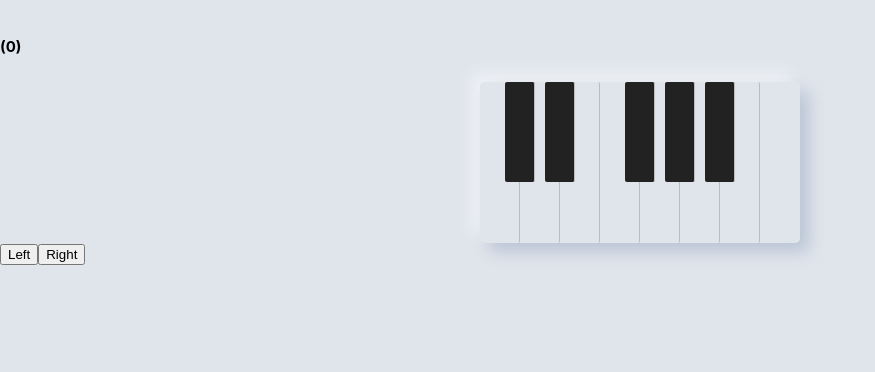
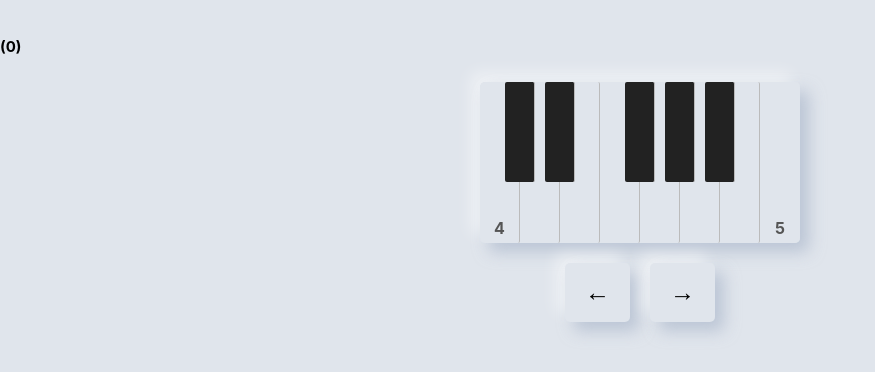
Before and after one commit to sigtot/pitch-recorder, a React (Create React App) app in the folder frontend/: page /guess in a window 1280 px wide. Shown: the top 372 px of the page, without its empty margins (0-875 px from the left). Built offline with nearby package versions, Linux system fonts and the light colour scheme.

Commit message:
Add octave indicators on C-keys

```diff
--- a/frontend/src/components/KeyInput.js
+++ b/frontend/src/components/KeyInput.js
@@ -2,7 +2,7 @@ import React from 'react';
 import WhiteKey from './WhiteKey'
 import BlackKey from "./BlackKey";
 import styled from 'styled-components';
-import {getC, relKeyNum, numOctaves} from "../piano";
+import {getC, relKeyNum, numOctaves, keyMap, octaveLength} from "../piano";
 
 const Piano = styled.div`
     box-shadow: 9px 9px 16px rgb(163,177,198,0.6), -9px -9px 16px  rgba(255,255,255, 0.5);
@@ -15,9 +15,28 @@ const FlexDiv = styled.div`
     display: flex;
 `;
 
-const PianoContainer = styled.div`
+const FlexCenter = styled.div`
     display: flex;
     justify-content: center;
+`;
+
+const ButtonContainer = styled(FlexCenter)`
+    margin-top: 20px;
+`;
+
+const NiceButton = styled.button`
+    box-shadow: 9px 9px 16px rgb(163,177,198,0.6), -9px -9px 16px  rgba(255,255,255, 0.5);
+    background-color: #E0E5EC;
+    outline: none;
+    border: none;
+    border-radius: 5px;
+    padding: 15px 20px;
+    font-size: 25px;
+    font-weight: bold;
+    margin: 0 10px;
+    &:active {
+        box-shadow: 6px 6px 12px rgb(163,177,198,0.6), -6px -6px 12px rgba(255,255,255, 0.5);
+    }
 `;
 
 const keys = [WhiteKey, BlackKey, WhiteKey, BlackKey, WhiteKey, WhiteKey,
@@ -34,8 +53,14 @@ const KeyInput = ({currentKey, onKeyUpdate, cNum, onCNumUpdate}) => {
                 {keys.map((Key, i) => {
                     const StyledKey = addBorderIfSelected(Key,
                         relKeyNum(currentKey, cNum) === i);
-                    return <StyledKey key={i}
-                                      onClick={() => onKeyUpdate(startNum + i)}/>
+                    return (
+                        <StyledKey
+                            key={i}
+                            onClick={() => onKeyUpdate(startNum + i)}>
+                            {keyMap[i] === 'C'
+                                ? (1 + cNum + Math.floor(i / octaveLength))
+                                : ''}
+                        </StyledKey>)
                 })}
             </FlexDiv>
         </Piano>
@@ -50,13 +75,15 @@ const KeyInput = ({currentKey, onKeyUpdate, cNum, onCNumUpdate}) => {
 
     return (
         <div>
-            <PianoContainer>
+            <FlexCenter>
                 {numberedPiano(getC(cNum))}
-            </PianoContainer>
-            <button onClick={() => movePiano(-1)}>Left
-            </button>
-            <button onClick={() => movePiano(1)}>Right
-            </button>
+            </FlexCenter>
+            <ButtonContainer>
+                <NiceButton onClick={() => movePiano(-1)}>&larr;
+                </NiceButton>
+                <NiceButton onClick={() => movePiano(1)}>&rarr;
+                </NiceButton>
+            </ButtonContainer>
         </div>
     )
 };
--- a/frontend/src/components/WhiteKey.js
+++ b/frontend/src/components/WhiteKey.js
@@ -11,4 +11,11 @@ export default styled.div`
     &:not(:last-of-type) {
         border-right: 1px solid #bbb;
     }
+    display: flex;
+    flex-direction: column;
+    justify-content: flex-end;
+    text-align: center;
+    color: #555;
+    font-weight: bold;
+    padding-bottom: 5px;
 `;
--- a/frontend/src/piano.js
+++ b/frontend/src/piano.js
@@ -1,5 +1,5 @@
 const firstCOffset = 3; // A = 0, A# = 1, B = 2, C = 3;
-const octaveLength = 12;
+export const octaveLength = 12;
 export const numOctaves = 7;
 
 export const getC = cNum => firstCOffset + octaveLength * cNum;
@@ -19,7 +19,8 @@ export const keyMap = [
     "G#",
     "A",
     "A#",
-    "B"];
+    "B",
+    "C"];
 
 export const relKeyNum = (keyNum, cNum) => keyNum - getC(cNum);
 export const keyName = keyNum => keyMap[(keyNum - firstCOffset) % octaveLength];
```
